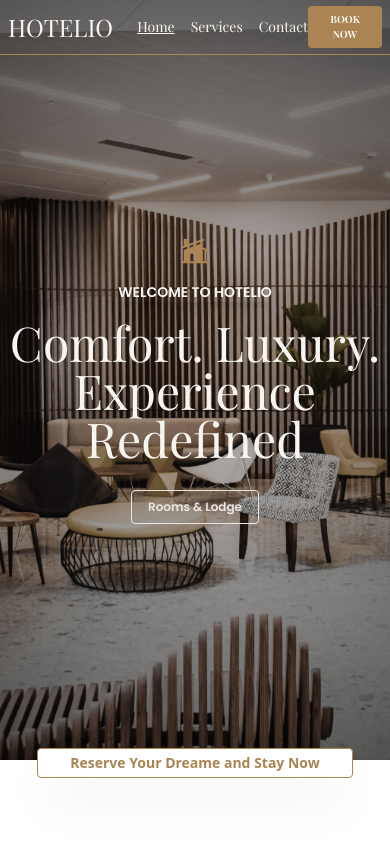
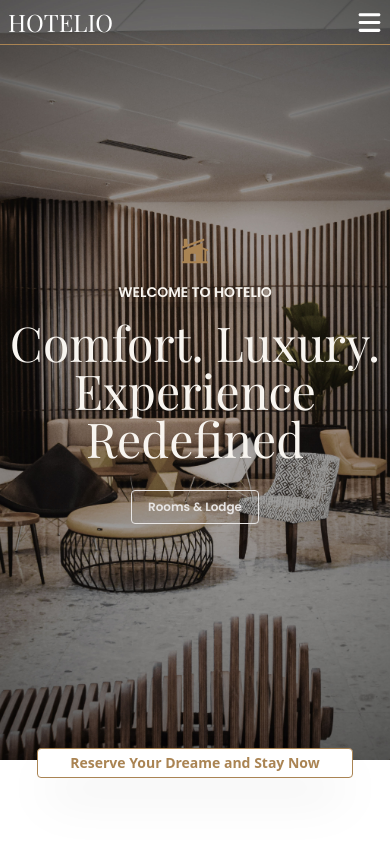
Before and after one commit to Mr-armanalam/hotel-management, a React (Vite) app: page / in a window 390 px wide. Shown: the top 844 px of the page. Built offline with nearby package versions, Linux system fonts and the light colour scheme; a web font is replaced by a local one.

Commit message:
mobile nav added

```diff
--- /dev/null
+++ b/src/modules/navbar/components/mobile-nav.jsx
@@ -0,0 +1,46 @@
+import { useState } from "react";
+import { FaBars } from "react-icons/fa6";
+import { ImCross } from "react-icons/im";
+
+
+const MobileNav = ({ isActive }) => {
+    const [isToggle, setisToggle] = useState(false);
+
+  return (
+    <div className="flex text-white relative items-center w-full justify-between sm:hidde">
+      <a href="/" className={`text-2xl`}>
+        HOTELIO
+      </a>
+      <FaBars onClick={() => setisToggle(!isToggle)} className={isToggle && 'hidden'} size={25} />
+      <div onClick={() => setisToggle(!isToggle)} className={`absolute -right-2 -top-1.5 w-[70vw] h-screen bg-stone950/90  border-l px-8 py-6 border-stone100 ${!isToggle && 'hidden'}`}>
+        <ImCross size={18} className="ml-auto" />
+        <ul className="flex mt-8 flex-col text-sm space-y-4">
+          <li className="hover:bg-stone100/20 rounded-sm py-1.5 hover:px-2">
+            <a href="/" className={`${isActive("/")} `}>
+              Home
+            </a>
+          </li>
+          <li className="hover:bg-stone100/20 rounded-sm py-1.5 hover:px-2">
+            <a href="/services" className={isActive("/services")}>
+              Services
+            </a>
+          </li>
+          <li className="hover:bg-stone100/20 rounded-sm py-1.5 hover:px-2">
+            <a href="/contact" className={isActive("/contact")}>
+              Contact
+            </a>
+          </li>
+        </ul>
+
+        <button
+          disabled
+          className="px-4 py-1.5 h-8 mt-6 bg-stone900 font-bold rounded text-stone100 text-[10px] sm:hidden"
+        >
+          BOOK NOW
+        </button>
+      </div>
+    </div>
+  );
+};
+
+export default MobileNav;
--- a/src/modules/navbar/components/navbar-items.jsx
+++ b/src/modules/navbar/components/navbar-items.jsx
@@ -1,3 +1,4 @@
+import MobileNav from "./mobile-nav";
 
 
 const NavbarItems = () => {
@@ -7,7 +8,7 @@ const NavbarItems = () => {
   return (
     <nav className={`flex z-50 ${isAbsolute()} left-0 right-0 justify-center `} >
       <div className="flex items-center font-Playfair py-1.5 border-b border-stone900 max-sm:px-2 max-w-[1000px] justify-between flex-1">
-        <div className="flex items-center max-sm:space-x-6 space-x-16">
+        <div className="flex max-sm:hidden items-center max-sm:space-x-6 space-x-16">
           <a href="/" className={`text-2xl`} >HOTELIO</a>
           <ul className='flex text-sm max-sm:space-x-4 space-x-8'>
             <li><a href="/" className={isActive('/')}>Home</a></li>
@@ -15,7 +16,8 @@ const NavbarItems = () => {
             <li><a href="/contact" className={isActive('/contact')}>Contact</a></li>
           </ul>
         </div>
-        <button disabled className='px-4 py-1.5 h-full bg-stone900 font-bold rounded text-stone100 text-[10px]'>BOOK NOW</button>
+        <button disabled className='px-4 py-1.5 h-full bg-stone900 font-bold rounded text-stone100 text-[10px] max-sm:hidden'>BOOK NOW</button>
+        <MobileNav isActive={isActive} />
       </div>
     </nav>
   )
```
